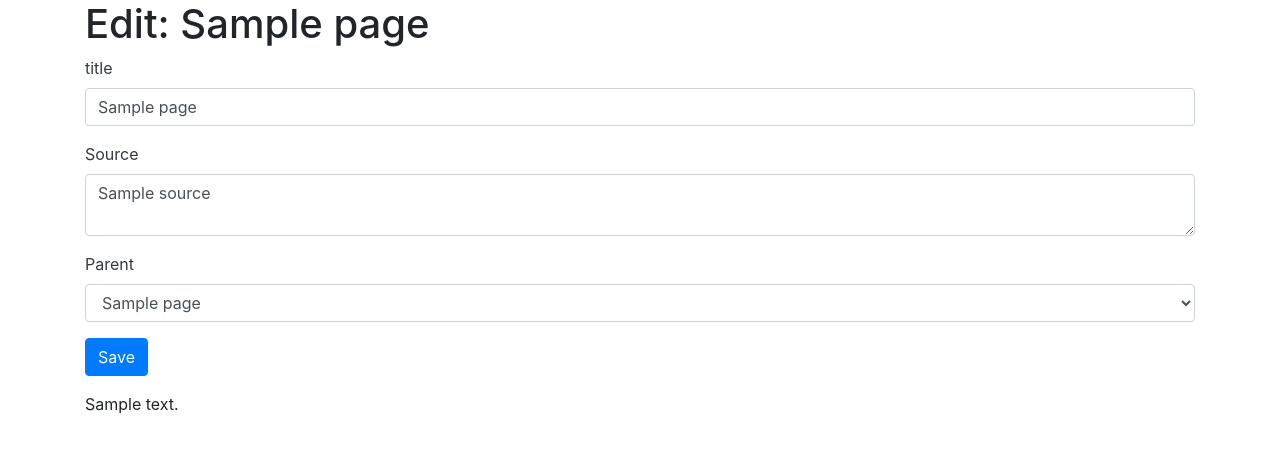
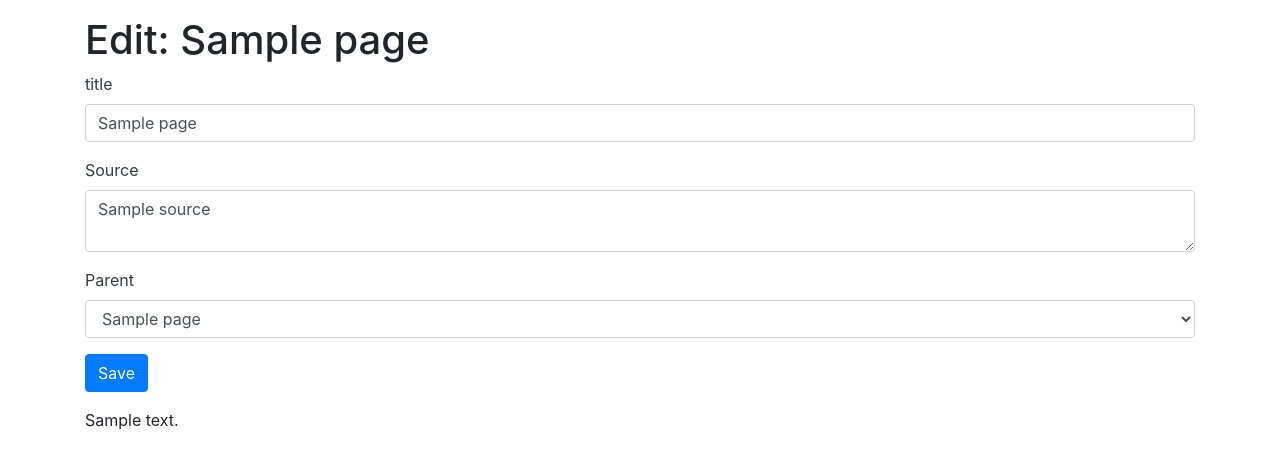
Before and after one commit to joostsijm/ssg, a Python web app: template app/modules/backend/templates/page/edit.j2 in a window 1280 px wide. Shown: the part 56-525 px from the top of the page. Run offline with Jinja, Linux system fonts and the light colour scheme; the template is opened without the code that fills it: most values are stand-ins (such as "Sample title", 1, 10 or a date in 2020).

Commit message:
Fix small errors

```diff
--- a/app/modules/backend/templates/layout/backend.j2
+++ b/app/modules/backend/templates/layout/backend.j2
@@ -28,7 +28,7 @@
             </ul>
         </div>
     </nav>
-    <main class="container">
+    <main class="container mt-3">
         {% with messages = get_flashed_messages(with_categories=true) %}
         {% if messages %}
         {% for category, message in messages %}
--- a/app/modules/backend/templates/public/site.j2
+++ b/app/modules/backend/templates/public/site.j2
@@ -11,7 +11,6 @@
         <button class="navbar-toggler" type="button" data-toggle="collapse" data-target="#navbarSupportedContent" aria-controls="navbarSupportedContent" aria-expanded="false" aria-label="Toggle navigation">
             <span class="navbar-toggler-icon"></span>
         </button>
-
         <div class="collapse navbar-collapse" id="navbarSupportedContent">
             <ul class="navbar-nav mr-auto">
                 {% for menu_item in menu %}
--- a/app/modules/static/app.py
+++ b/app/modules/static/app.py
@@ -14,7 +14,6 @@ from app.models import User
 BLUEPRINT = Blueprint(
     "static",
     __name__,
-    template_folder="pages"
 )
 
 @BLUEPRINT.route("/", defaults={"page": "index"})
```
